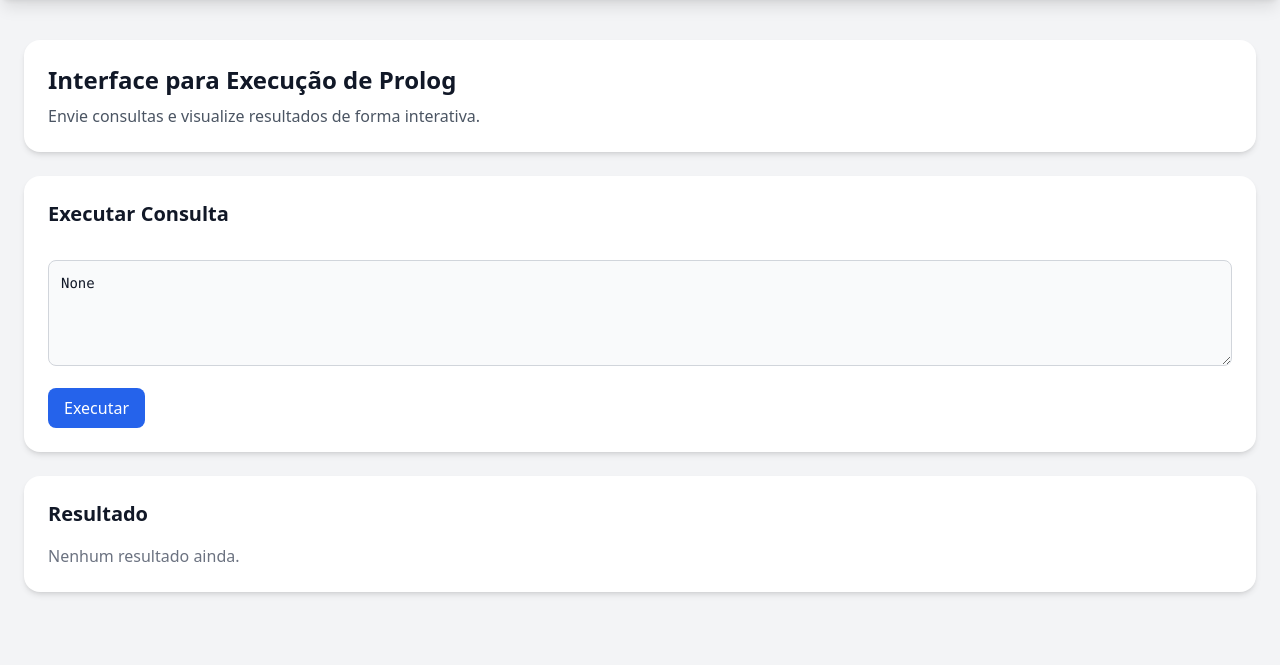
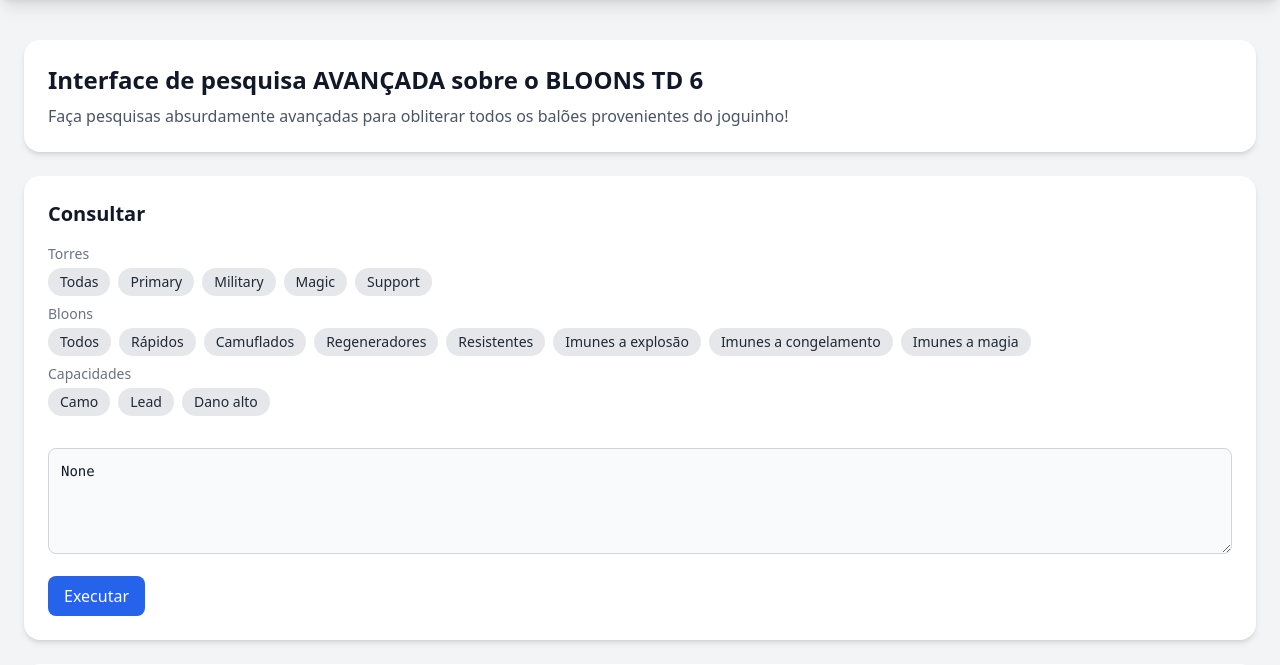
Before and after one commit to IgniusSec/prolog_bloons_python, a Django app: page /execute/ in a window 1280 px wide. Shown: the part 64-729 px from the top of the page. Run offline with Django 5.2, Linux system fonts and the light colour scheme; some libraries are stand-ins or nearby versions.

Commit message:
adicionando js para melhor pesquisa

```diff
--- a/django/prolog/core/templates/home.html
+++ b/django/prolog/core/templates/home.html
@@ -7,29 +7,30 @@
 <!-- Hero -->
 <section class="bg-white dark:bg-gray-800 p-6 rounded-2xl shadow-md mb-6">
   <h2 class="text-2xl font-semibold mb-2 text-gray-900 dark:text-gray-100">
-    Interface para Execução de Prolog
+    Interface de pesquisa AVANÇADA sobre o BLOONS TD 6
   </h2>
   <p class="text-gray-600 dark:text-gray-400">
-    Envie consultas e visualize resultados de forma interativa.
+    Faça pesquisas absurdamente avançadas para obliterar todos os balões provenientes do joguinho!
   </p>
 </section>
 
 <!-- Query -->
 <section class="bg-white dark:bg-gray-800 p-6 rounded-2xl shadow-md mb-6">
   <h3 class="text-xl font-semibold mb-4 text-gray-900 dark:text-gray-100">
-    Executar Consulta
+    Consultar
   </h3>
+
+  <!-- Sugestões -->
+  <div id="query-buttons" class="mb-4"></div>
 
   <form method="POST" action="{% url 'execute_query' %}" class="space-y-4">
     {% csrf_token %}
-
-    <label for="query" class="sr-only">Consulta Prolog</label>
 
     <textarea
       id="query"
       name="query"
       rows="4"
-      placeholder="Ex: ancestor(X, Y)."
+      placeholder="Ex: torre(X)."
       class="w-full font-mono text-sm border border-gray-300 dark:border-gray-600
              rounded-lg p-3
              bg-gray-50 dark:bg-gray-900
@@ -63,3 +64,115 @@
 </section>
 
 {% endblock %}
+
+{% block extra_js %}
+<script>
+
+/* =========================
+   CONFIGURAÇÃO DAS QUERIES
+========================= */
+const queryGroups = {
+  "Torres": [
+    { label: "Todas", query: "torre(_, Torre)." },
+    { label: "Primary", query: "tipo_torre(Torre, 'primary')." },
+    { label: "Military", query: "tipo_torre(Torre, 'military')." },
+    { label: "Magic", query: "tipo_torre(Torre, 'magic')." },
+    { label: "Support", query: "tipo_torre(Torre, 'support')." }
+  ],
+
+  "Bloons": [
+    { label: "Todos", query: "bloon(X)." },
+    { label: "Rápidos", query: "rapido(X)." },
+    { label: "Camuflados", query: "camuflado(X)." },
+    { label: "Regeneradores", query: "regenera(X)." },
+    { label: "Resistentes", query: "resistente(X)." },
+    { label: "Imunes a explosão", query: "imune_explosao(X)." },
+    { label: "Imunes a congelamento", query: "imune_congelamento(X)." },
+    { label: "Imunes a magia", query: "imune_magia(X)." }
+  ],
+
+  "Capacidades": [
+    { label: "Camo", query: "detecta_camuflado(X)." },
+    { label: "Lead", query: "quebra_lead(X)." },
+    { label: "Dano alto", query: "dano_alto(X)." }
+  ]
+};
+
+/* =========================
+   SET QUERY (CORE)
+========================= */
+function setQuery(q, autoSubmit=false) {
+    const textarea = document.getElementById("query");
+    const form = textarea.closest("form");
+
+    textarea.value = q;
+    textarea.focus();
+
+    if (autoSubmit) {
+        form.submit();
+    }
+}
+
+/* =========================
+   RENDER BOTÕES
+========================= */
+function renderQueryButtons() {
+    const container = document.getElementById("query-buttons");
+    container.innerHTML = "";
+
+    Object.entries(queryGroups).forEach(([group, items]) => {
+
+        const title = document.createElement("p");
+        title.textContent = group;
+        title.className = "text-sm text-gray-500 dark:text-gray-400 mb-1 mt-2";
+
+        container.appendChild(title);
+
+        const row = document.createElement("div");
+        row.className = "flex flex-wrap gap-2 mb-2";
+
+        items.forEach(item => {
+            const btn = document.createElement("button");
+
+            btn.type = "button";
+            btn.textContent = item.label;
+
+            btn.className = `
+                px-3 py-1 text-sm rounded-full
+                bg-gray-200 dark:bg-gray-700
+                text-gray-800 dark:text-gray-200
+                hover:bg-gray-300 dark:hover:bg-gray-600
+                transition
+            `;
+
+            // 👉 clique já executa direto
+            btn.onclick = () => setQuery(item.query, true);
+
+            row.appendChild(btn);
+        });
+
+        container.appendChild(row);
+    });
+}
+
+/* =========================
+   INIT CONTROLADO
+========================= */
+document.addEventListener("DOMContentLoaded", () => {
+
+    renderQueryButtons();
+
+    // ✔ auto-execução única (sem loop)
+    if (!sessionStorage.getItem("autoExecuted")) {
+
+        const textarea = document.getElementById("query");
+
+        if (!textarea.value.trim()) {
+            sessionStorage.setItem("autoExecuted", "true");
+            setQuery("torre(X).", true);
+        }
+    }
+});
+
+</script>
+{% endblock %}
```
